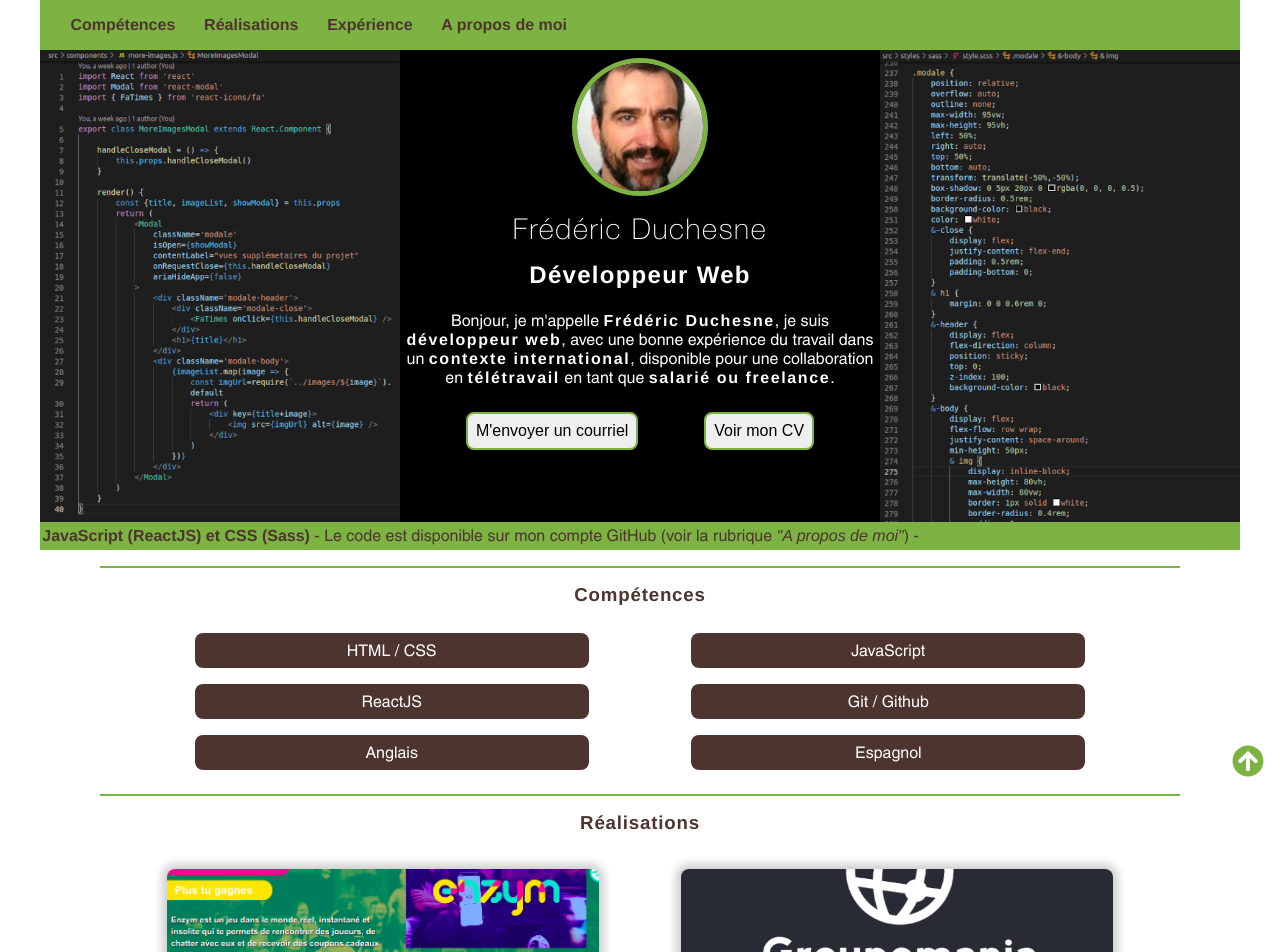
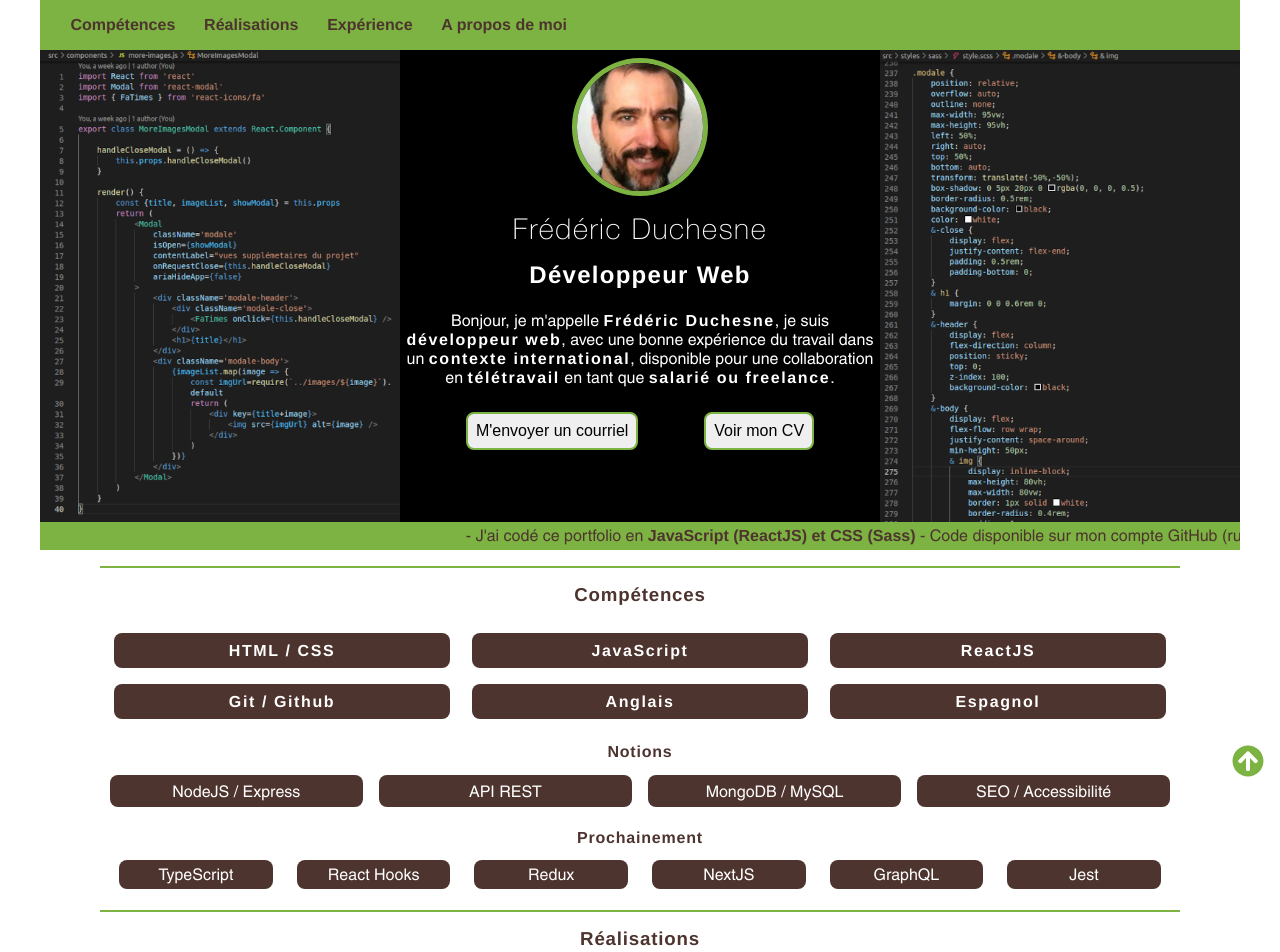
Before and after one commit to Ethnolatin/portfolio, a React (Create React App) app: page / in a window 1280 px wide. Shown: the top 952 px of the page. Built offline with nearby package versions, Linux system fonts and the light colour scheme.

Commit message:
add some skills and experience

```diff
--- a/src/components/experience.js
+++ b/src/components/experience.js
@@ -1,7 +1,11 @@
 const experiences = [
     {
-        title: 'OpenClassrooms - 2021',
-        content: "Diplômé d'un titre professionnel de développeur web"
+        title: "Enzym - juil. 2021",
+        content: "Mises à jour de la landing page enzym.io"
+    },
+    {
+        title: 'OpenClassrooms - juin 2021',
+        content: "Diplômé du titre professionnel de développeur web"
     },
     {
         title: "Projet de fin de formation - mai 2021",
@@ -12,8 +16,8 @@ const experiences = [
         content: "Réalisation d'une page web en HTML et CSS"
     },
     {
-        title: "Enzym - juin-nov. 2018",
-        content: "Participation à la landing page enzym.io"
+        title: "Enzym - juil. 2021 & juin-nov. 2018",
+        content: "Travaux sur la landing page enzym.io"
     }
 ]
 
--- a/src/components/skills.js
+++ b/src/components/skills.js
@@ -1,4 +1,6 @@
 const skills = ['HTML / CSS', 'JavaScript', 'ReactJS', 'Git / Github', 'Anglais', 'Espagnol']
+const notions = ['NodeJS / Express', 'API REST', 'MongoDB / MySQL', 'SEO / Accessibilité']
+const inprogress = ['TypeScript', 'React Hooks', 'Redux', 'NextJS', 'GraphQL', 'Jest']
 
 export const Skills = () => {
     return (
@@ -6,7 +8,19 @@ export const Skills = () => {
             <h3>Compétences</h3>
             <div className='list'>
                 {skills.map((skill, index) => {
-                    return (<p key={index} className='skill'>{skill}</p>)
+                    return (<p key={index} className='skill'><strong>{skill}</strong></p>)
+                })}
+            </div>
+            <h4>Notions</h4>
+            <div className='list'>
+                {notions.map((notion, index) => {
+                    return (<p key={index} className='notion'>{notion}</p>)
+                })}
+            </div>
+            <h4>Prochainement</h4>
+            <div className='list'>
+                {inprogress.map((wip, index) => {
+                    return (<p key={index} className='wip'>{wip}</p>)
                 })}
             </div>
         </section>
--- a/src/components/sliding-text.js
+++ b/src/components/sliding-text.js
@@ -2,7 +2,7 @@ export const SlidingText = () => {
     return (
         <div className='slider'>
             <p>
-                - J'ai codé ce portfolio en <b>JavaScript (ReactJS) et CSS (Sass)</b> - Le code est disponible sur mon compte GitHub (voir la rubrique <em>"A propos de moi"</em>) -
+                - J'ai codé ce portfolio en <b>JavaScript (ReactJS) et CSS (Sass)</b> - Code disponible sur mon compte GitHub (rubrique <em>"A propos de moi"</em>) -
             </p>
         </div>
     )
--- a/src/styles/css/style.css
+++ b/src/styles/css/style.css
@@ -35,6 +35,13 @@ h3 {
   margin-top: 1rem;
   border-top: 2px solid #7CB342;
   padding-top: 1rem;
+  letter-spacing: 0.05rem;
+}
+
+h4 {
+  text-align: center;
+  margin: 0.5rem;
+  padding-top: 0.5rem;
   letter-spacing: 0.05rem;
 }
 
@@ -122,6 +129,7 @@ header h1 {
 }
 
 .uparrow {
+  z-index: 200;
   position: fixed;
   bottom: 1rem;
   right: 1rem;
@@ -146,9 +154,32 @@ header h1 {
 
 .skill {
   width: 35%;
+  max-width: 20rem;
   margin: 0.5rem;
   border-radius: 0.5rem;
   padding: 0.5rem;
+  background-color: #4E342E;
+  color: white;
+}
+
+.notion {
+  width: 25%;
+  min-width: 10rem;
+  max-width: 15rem;
+  margin: 0.4rem;
+  border-radius: 0.5rem;
+  padding: 0.4rem;
+  background-color: #4E342E;
+  color: white;
+}
+
+.wip {
+  width: 15%;
+  min-width: 6rem;
+  max-width: 9rem;
+  margin: 0.3rem;
+  border-radius: 0.5rem;
+  padding: 0.3rem;
   background-color: #4E342E;
   color: white;
 }
@@ -339,6 +370,7 @@ header h1 {
 
   .slider p {
     width: 150%;
+    animation: slide 15s linear infinite;
   }
 
   @keyframes slide {
--- a/src/styles/sass/style.scss
+++ b/src/styles/sass/style.scss
@@ -43,6 +43,13 @@ h3 {
     margin-top: 1rem;
     border-top: 2px solid $secondary;
     padding-top: 1rem;
+    letter-spacing: 0.05rem;
+}
+
+h4 {
+    text-align: center;
+    margin: 0.5rem;
+    padding-top: 0.5rem;
     letter-spacing: 0.05rem;
 }
 
@@ -131,6 +138,7 @@ header {
 }
 
 .uparrow {
+    z-index: 200;
     position: fixed;
     bottom: 1rem;
     right: 1rem;
@@ -155,12 +163,36 @@ header {
 
 .skill {
     width: 35%;
+    max-width: 20rem;
     margin: 0.5rem;
     border-radius: 0.5rem;
     padding: 0.5rem;
     background-color: $primary;
     color: white;
 }
+
+.notion {
+    width: 25%;
+    min-width: 10rem;
+    max-width: 15rem;
+    margin: 0.4rem;
+    border-radius: 0.5rem;
+    padding: 0.4rem;
+    background-color: $primary;
+    color: white;
+}
+
+.wip {
+    width: 15%;
+    min-width: 6rem;
+    max-width: 9rem;
+    margin: 0.3rem;
+    border-radius: 0.5rem;
+    padding: 0.3rem;
+    background-color: $primary;
+    color: white;
+}
+
 
 .experience {
     width: 70%;
@@ -354,6 +386,7 @@ header {
 
     .slider p {
         width: 150%;
+        animation: slide 15s linear infinite;
     }
 
     @keyframes slide {
```
Also changed, not shown: 1 other file (tests, documents, lock files or other folders).
